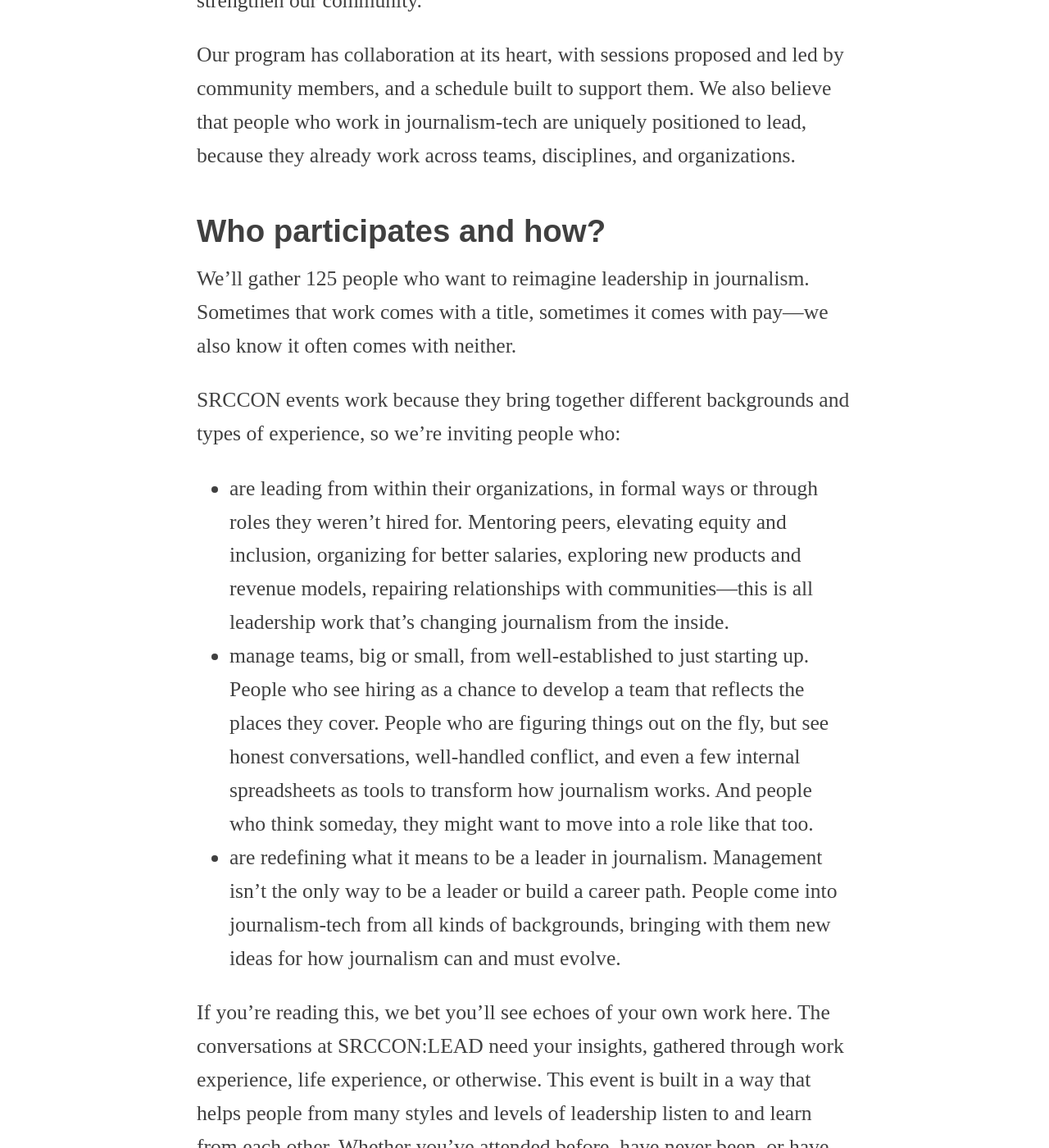
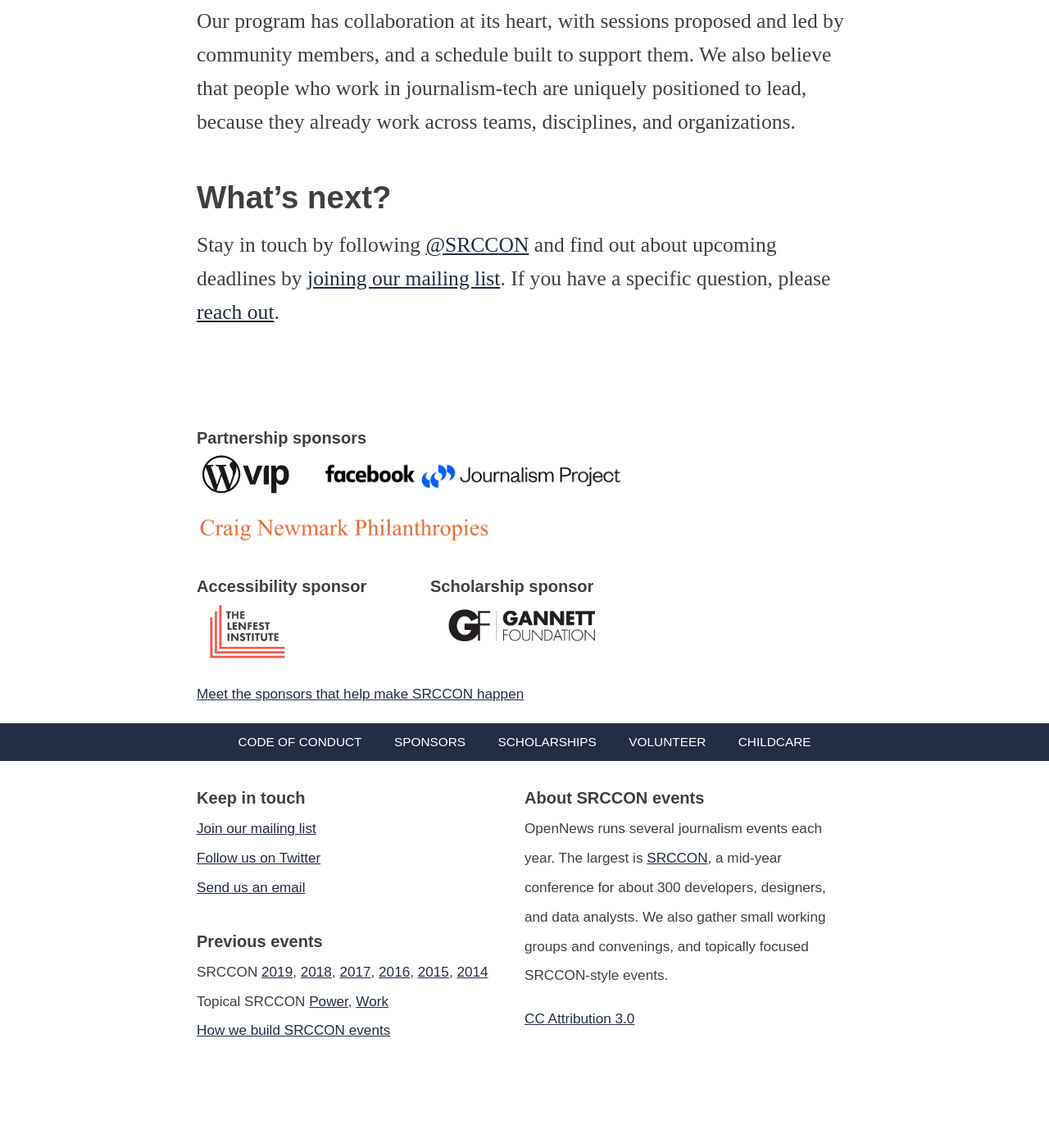
Before and after one commit to OpenNews/srccon-lead, a Jekyll site: the page built from homepage.md, in a window 1280 px wide and 1400 px high, scrolled down 2126 px. Shown: the whole window at 82% size. Built offline with Jekyll 4.4.1, drawn with Linux system fonts in a browser that asks for light colours; after the commit the page ends 3453 px from its top, so only the background shows below that; some of the changed text lies outside the part shown.

Commit message:
add attendee info / logistics page

```diff
--- a/_includes/navigation.html
+++ b/_includes/navigation.html
@@ -1,6 +1,6 @@
 <ul class="site-nav-links">
     <li><a href="/program">About</a></li>
     <li><a href="/sessions">Sessions</a></li>
-    <li><a href="/participation">Participation</a></li>
+    <li><a href="/logistics">Attendee info</a></li>
     <!--<li><a href="/sponsors">Sponsors</a></li>-->
 </ul>
--- a/homepage.md
+++ b/homepage.md
@@ -11,7 +11,7 @@
 
 <p>&rarrhk; <strong><a href="/sessions">See the sessions coming to the SRCCON:LEAD program</a>!</strong></p>
 
-Our [call for participation](/participation/form) will be open for attendees for as long as we have room. Join us!
+Our call for participation is now closed.
 
 ## When & where
 
@@ -35,34 +35,6 @@
 
 Our program has collaboration at its heart, with sessions proposed and led by community members, and a schedule built to support them. We also believe that people who work in journalism-tech are uniquely positioned to lead, because they already work across teams, disciplines, and organizations.
 
-## Who participates and how?
-
-We'll gather 125 people who want to reimagine leadership in journalism. Sometimes that work comes with a title, sometimes it comes with pay—we also know it often comes with neither.
-
-SRCCON events work because they bring together different backgrounds and types of experience, so we're inviting people who:
-
-* are leading from within their organizations, in formal ways or through roles they weren't hired for. Mentoring peers, elevating equity and inclusion, organizing for better salaries, exploring new products and revenue models, repairing relationships with communities—this is all leadership work that's changing journalism from the inside.
-* manage teams, big or small, from well-established to just starting up. People who see hiring as a chance to develop a team that reflects the places they cover. People who are figuring things out on the fly, but see honest conversations, well-handled conflict, and even a few internal spreadsheets as tools to transform how journalism works. And people who think someday, they might want to move into a role like that too.
-* are redefining what it means to be a leader in journalism. Management isn't the only way to be a leader or build a career path. People come into journalism-tech from all kinds of backgrounds, bringing with them new ideas for how journalism can and must evolve.
-
-If you're reading this, we bet you'll see echoes of your own work here. The conversations at SRCCON:LEAD need your insights, gathered through work experience, life experience, or otherwise. This event is built in a way that helps people from many styles and levels of leadership listen to and learn from each other. Whether you've attended before, have never been, or have never even heard of SRCCON, we're excited for _you_ to participate!
-
-## How can I take part?
-
-There are many ways to participate in SRCCON:LEAD! You could:
-
-* facilitate a session
-* help us prepare for the event
-* bring your questions and experiences as an attendee
-
-Or suggest something we haven't thought of yet. The [participation form](/participation/form) will help you tell us how you'd like to be part of SRCCON:LEAD. If invited to attend, you will have the chance to purchase a ticket.
-
-## How much does it cost?
-
-Ticket prices start at $225, plus ticketing fees. We'll also offer a limited number of need-based travel scholarships, with a $500 stipend for travel costs and a free ticket. You can apply for a scholarship right in the call for participation form.
-
-SRCCON events don't have open sale dates or lotteries. If you want to come to SRCCON:LEAD, our [call for participation](/participation/form) is how to let us know! We know this is a busy time of year, so if you have any particular scheduling needs, [please just let us know](mailto:srccon@opennews.org).
-
 ## What's next?
 
 Stay in touch by following [@SRCCON](https://twitter.com/srccon) and find out about upcoming deadlines by [joining our mailing list](http://eepurl.com/czSVTL). If you have a specific question, please [reach out](mailto:srccon@opennews.org).
```
Also changed, not shown: logistics.md (added, +59 -0 lines), participation.md (+3 -9 lines).
